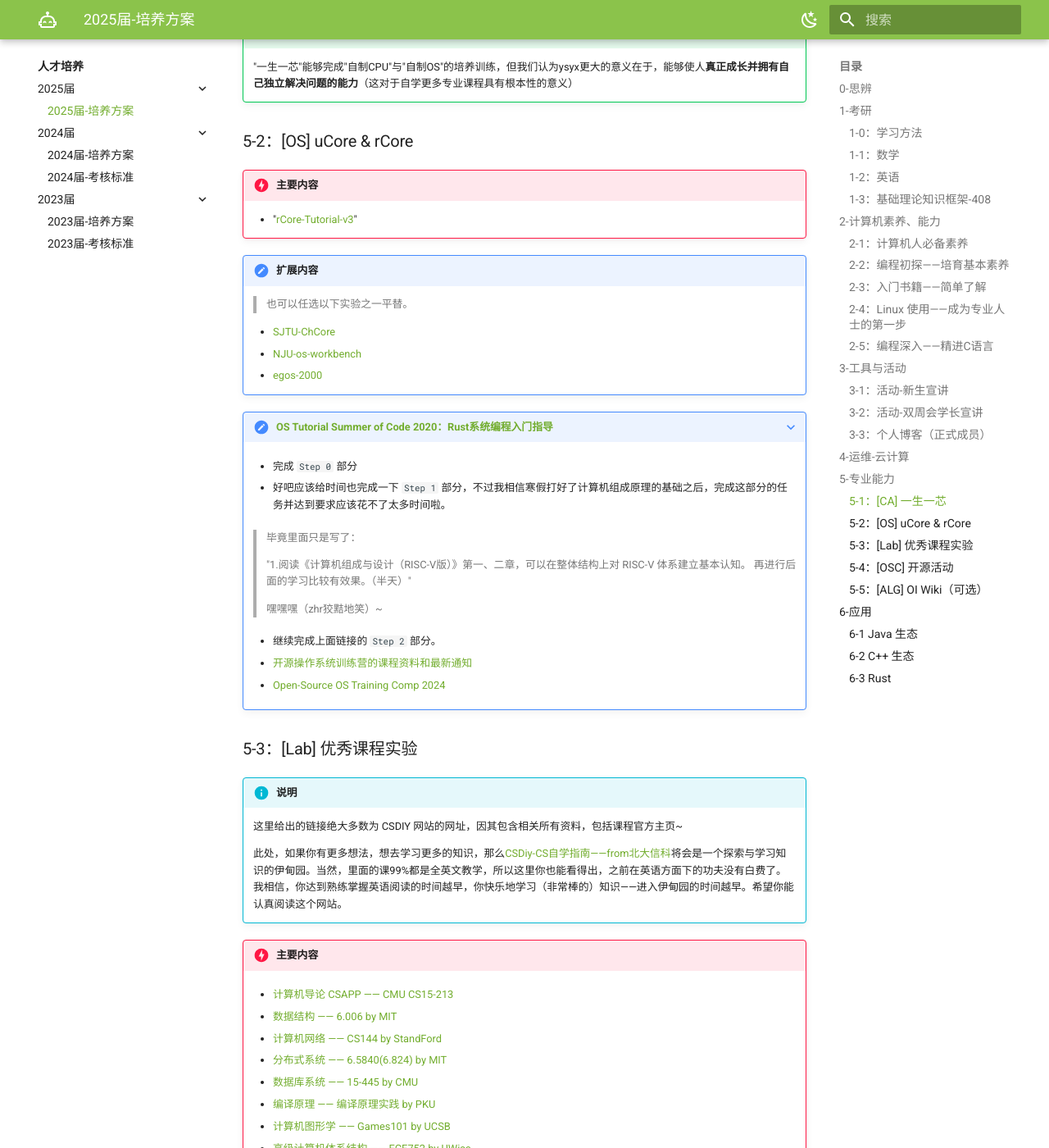
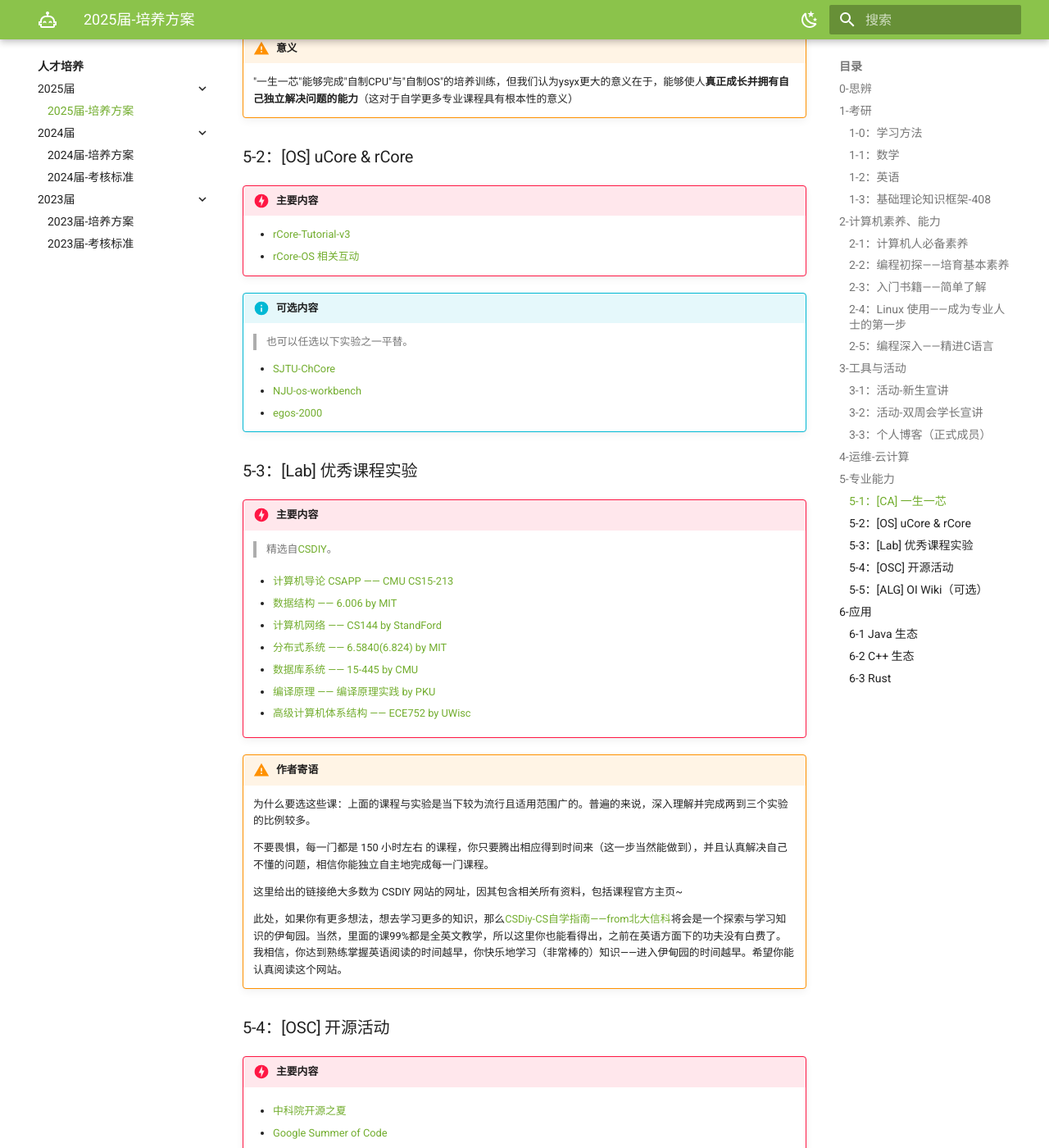
Before and after one commit to Haohahahaha/OSCA, an MkDocs documentation site: the page built from docs/guide/guide-2025.md, in a window 1280 px wide and 1400 px high, scrolled down 8262 px. Shown: the whole window at 82% size. Built offline with MkDocs 1.6.1 and Material for MkDocs 9.7.7, drawn with Linux system fonts in a browser that asks for light colours; some of the changed text lies outside the part shown.

Commit message:
2025-08-06_01:31:30 update

```diff
--- a/docs/guide/guide-2025.md
+++ b/docs/guide/guide-2025.md
@@ -4,17 +4,27 @@
 
 	20250801更新：新建 2025 届培养方案。本届重构为模块，并且选择更多，政策相对更加“对新手友好”。
 
-!!! question "What we do"
+!!! quote "信息块说明"
+
+	!!! danger "【红色】主要内容"
+
+	!!! success "【绿色】意义/达成的成就"
+
+	!!! warning "【黄色】作者寄语"
+
+	!!! info "【蓝色】可选资源"
+
+!!! info "What we do"
 
 	1. 通过了解个人的情况，帮助你分析得出 `更为低坡度的学习方案` + `更科学和合理的预期管理`
 
-	2. 根据问题/想法，给出未知的核心搜索关键词（但chatGPT会做的比我更好）；
+	2. 根据问题/想法，给出未知的核心搜索关键词（但一般来说 chatGPT 会做的比人更好）；
 
-	3. 帮助更容易地、更高效地学习，而非完全解答实际问题。
+	3. 帮助 更容易地、更高效地 学习，而非完全解答实际问题。
 
-	> 通过下面的阅读，你会发现，我们定制个人方案主要的方法是OKR。
+	> 通过下面的阅读，你会发现，我们定制个人方案主要的方法是OKR，我们团队管理也采用了OKR。
 	>
-	> 我们团队管理也采用了OKR。
+	> 关于OKR，你可以点击打开 [百度百科 - OKR] 来简单了解。
 
 ???+ info "时间线与主要进程"
 
@@ -52,9 +62,9 @@
 
 	- 概率论与数理统计
 
-!!! success "一键解决校内+考研数学"
+!!! warning "作者寄语"
 
-!!! tip "Tips"
+	这些内容是大学前两年要学的，也是考研要学的，所以不用考虑其他的了。
 
 	实际上要找到适合自己的老师即可。
 
@@ -80,9 +90,9 @@
 
 	届时你会感受到一边看一边查单词，看也看不懂，查也查不明白的美妙体验。
 
-!!! success "当你的英语达到足够的水平后，可满足 **校内+四级+考研英语+外网资料阅读** 这些学习生活中的必要需求。"
+!!! warning "作者寄语"
 
-!!! tip "Tips"
+	当你的英语达到足够的水平后，可满足 **校内+四级+考研英语+外网资料阅读** 这些学习生活中的必要需求。
 
 	我鼓励你们自己去尝试和探索更适合你自己的学习英语的办法，但要承担浪费时间的必然代价；尽管投石问路——问一问学长学姐会有一定的参考价值，不过毕竟学习办法（有共性，但是）因人而异，不建议完全参考他们的方法。
 
@@ -249,13 +257,13 @@
 
 		- [SEI CERT C Coding Standard](https://wiki.sei.cmu.edu/confluence/display/c/SEI+CERT+C+Coding+Standard)
 
-	!!! tip "APUE"
+	- APUE
 
 		> 书名：Unix 环境高级编程
 
 		- 如果你在看 Learn C 的时候养成了查 manual 的习惯，但又苦于没有一个文档，能够把一些常用和常见的 函数 系统性地讲解，那么 APUE 这本书也许你可以看一看。
 
-!!! tip "Tips"
+!!! warning "作者寄语"
 
 	关于文档版教程，我鼓励多观察生活，观察实际，举一些实际的例子来更好地掌握知识技术。实际上看文档可能只占到学习时间的一小部分，更多的时间要用来思考、练习和探索更多可能性。当然，快速上手的教程仍然非常有意义，它可以帮助你打破对工具和新环境的陌生——但缺点就是使你放弃了思考、忽略了思考和自己动手去探索的时间比重与其不言而喻的重要性。
 
@@ -309,33 +317,32 @@
 
 	- [Typora 插件合集](https://github.com/obgnail/typora_plugin)
 
-!!! tip "实际上"
+!!! warning "实际上"
 
-	实际上，要玩转Mkdocs-Material，看文档并尝试实现功能，要花费可观的时间。
+	要玩转Mkdocs-Material，看文档并尝试实现功能，需花费可观的时间。
 
 	至少你要知道文档的目录里都讲了啥，方便以后需要的时候查找。
 
-	这里看起来字很少而已。
+	这里看起来字很少而已！
 
 <a id="blog-frame"></a>
 
-!!! info "可选用的博客框架（250222新增）"
+!!! info "可选用的博客框架"
+
+	我们主要用 `mkdocs-material`。
 
 	- 文档类
 
       	- [mkdocs-material](https://squidfunk.github.io/mkdocs-material/) （这个框架已有比较成熟的部署经验，见[基于 mkdocs-material 的个人博客搭建 - 浩哈哈哈哈](https://cs.haohaha.cn/greenhand/initializer-material-blog/blog-init/)）
-      	- ✨(new)[VitePress](https://vitepress.dev/)
-      	- ✨(new)[Retype](https://retype.com/)
-      	- ✨(new)[Hugo Blox](https://hugoblox.com/)
+      	- [VitePress](https://vitepress.dev/)
+      	- [Retype](https://retype.com/)
+      	- [Hugo Blox](https://hugoblox.com/)
 
-    	!!! tip "推荐理由"
-			使用文档类框架写博客，便于将个人博文有条理地整理成目录树。
+    	> 推荐理由：使用文档类框架写博客，便于将个人博文有条理地整理成目录树。
 
   	- 博客类
     	- [Hexo](https://hexo.io/zh-cn/) 😉超级经典
-
-      	!!! tip "优点"
-			个性化主题丰富~（More...）
+      	> 优点：个性化主题丰富~（More...）
 
 
 ## 4-运维-云计算
@@ -368,9 +375,10 @@
 
 !!! danger "主要内容"
 
-	- "[rCore-Tutorial-v3](https://rcore-os.cn/rCore-Tutorial-Book-v3/)"
+	- [rCore-Tutorial-v3](https://rcore-os.cn/rCore-Tutorial-Book-v3/)
+	- [rCore-OS 相关互动](https://github.com/rcore-os#%E6%96%B0%E9%97%BB)
 
-!!! tips "扩展内容"
+!!! info "可选内容"
 
 	> 也可以任选以下实验之一平替。
 
@@ -378,33 +386,11 @@
 	- [NJU-os-workbench](https://git.nju.edu.cn/jyy/os-workbenchh)
 	- [egos-2000](https://github.com/yhzhang0128/egos-2000)
 
-???+ note "[OS Tutorial Summer of Code 2020：Rust系统编程入门指导](https://github.com/rcore-os/rCore/wiki/os-tutorial-summer-of-code-2020#step-0-%E8%87%AA%E5%AD%A6rust%E7%BC%96%E7%A8%8B%E5%A4%A7%E7%BA%A67%E5%A4%A9)"
-
-	- 完成 `Step 0` 部分
-
-	- 好吧应该给时间也完成一下 `Step 1` 部分，不过我相信寒假打好了计算机组成原理的基础之后，完成这部分的任务并达到要求应该花不了太多时间啦。
-
-	> 毕竟里面只是写了：
-	>
-	> "1.阅读《计算机组成与设计（RISC-V版）》第一、二章，可以在整体结构上对 RISC-V 体系建立基本认知。 再进行后面的学习比较有效果。（半天）"
-	>
-	> 嘿嘿嘿（zhr狡黠地笑）~
-
-	- 继续完成上面链接的 `Step 2` 部分。
-
-	- [开源操作系统训练营的课程资料和最新通知](https://github.com/LearningOS)
-
-	- [Open-Source OS Training Comp 2024](https://github.com/LearningOS/rust-based-os-comp2024)
-
 ### 5-3：[Lab] 优秀课程实验
 
-!!! info "说明"
+!!! danger "主要内容"
 
-	这里给出的链接绝大多数为 CSDIY 网站的网址，因其包含相关所有资料，包括课程官方主页~
-
-	此处，如果你有更多想法，想去学习更多的知识，那么[CSDiy-CS自学指南——from北大信科](https://csdiy.wiki)将会是一个探索与学习知识的伊甸园。当然，里面的课99%都是全英文教学，所以这里你也能看得出，之前在英语方面下的功夫没有白费了。我相信，你达到熟练掌握英语阅读的时间越早，你快乐地学习（非常棒的）知识——进入伊甸园的时间越早。希望你能认真阅读这个网站。
-
-!!! danger "主要内容"
+	> 精选自[CSDIY](https://csdiy.wiki)。
 
 	- [计算机导论 CSAPP —— CMU CS15-213](https://csdiy.wiki/%E8%AE%A1%E7%AE%97%E6%9C%BA%E7%B3%BB%E7%BB%9F%E5%9F%BA%E7%A1%80/CSAPP/)
 
@@ -418,13 +404,17 @@
 
 	- [编译原理 —— 编译原理实践 by PKU](https://csdiy.wiki/%E7%BC%96%E8%AF%91%E5%8E%9F%E7%90%86/PKU-Compilers/)
 
-	- [计算机图形学 —— Games101 by UCSB](https://csdiy.wiki/%E8%AE%A1%E7%AE%97%E6%9C%BA%E5%9B%BE%E5%BD%A2%E5%AD%A6/GAMES101/#_1)
-
 	- [高级计算机体系结构 —— ECE752 by UWisc](https://pages.cs.wisc.edu/~sohi/cs752/Spring2024/)
 
-	- [机器学习 —— 吴恩达](https://csdiy.wiki/%E6%9C%BA%E5%99%A8%E5%AD%A6%E4%B9%A0/ML/)
+!!! warning "作者寄语"
 
-	- [深度学习 —— 吴恩达](https://csdiy.wiki/%E6%B7%B1%E5%BA%A6%E5%AD%A6%E4%B9%A0/CS230/#_1)
+	为什么要选这些课：上面的课程与实验是当下较为流行且适用范围广的。普遍的来说，深入理解并完成两到三个实验的比例较多。
+
+	不要畏惧，每一门都是 150 小时左右 的课程，你只要腾出相应得到时间来（这一步当然能做到），并且认真解决自己不懂的问题，相信你能独立自主地完成每一门课程。
+
+	这里给出的链接绝大多数为 CSDIY 网站的网址，因其包含相关所有资料，包括课程官方主页~
+
+	此处，如果你有更多想法，想去学习更多的知识，那么[CSDiy-CS自学指南——from北大信科](https://csdiy.wiki)将会是一个探索与学习知识的伊甸园。当然，里面的课99%都是全英文教学，所以这里你也能看得出，之前在英语方面下的功夫没有白费了。我相信，你达到熟练掌握英语阅读的时间越早，你快乐地学习（非常棒的）知识——进入伊甸园的时间越早。希望你能认真阅读这个网站。
 
 ### 5-4：[OSC] 开源活动
 
@@ -437,47 +427,39 @@
 
 ### 5-5：[ALG] OI Wiki（可选） <a id="III-1"></a>
 
-!!! note "此部分为 纯扩展 部分，非必做与考察内容，读者请按需按爱好制定个人学习规划。"
-
 !!! danger "主要内容"
 
 	[OI Wiki](https://oi-wiki.org/)
 
-!!! tip "推荐原因"
+!!! warning "此部分为 纯扩展 部分，非必做与考察内容，读者请按需按爱好制定个人学习规划。"
 
-	本人(Author：hhhhh)作为一个完全打题萌新，这个网站从 0 开始讲解 C++ 的各种语法，使我的脑子豁然开朗，旋转升天。
+!!! warning "推荐原因"
+
+	作为一个完全打题萌新，这个网站从 0 开始讲解 C++ 的各种语法，我的脑子豁然开朗，旋转升天。
 
 	后续的算法讲解，由易到难，由浅入深，含简介/定义/介绍/讲解/要点，还有例题详解与习题。不可谓不全面（套盾：basically, not wholly）。
 
-	……或许对复试机试/算法相关有一定帮助。
+	🤔emm……或许对复试机试/算法相关有一定帮助。
 
 
 ## 6-应用
 
 ### 6-1 Java 生态
 
-!!! danger "有待补充和开发"
+!!! danger "主要内容"
 
-!!! tip "Tips"
+	稍后更新
 
-	关于编程语言：应该一个为主，其他的自己就会。
-
-	`Rust` 与 `C++` 可选一个作为较为主力的语言；
-
-	`Java`、`Python`看得懂+会查文档+会写就行。
+### 6-2 C++ 生态
 
 !!! danger "主要内容"
 
 	C++：侯捷视频教程（网盘，记得找Haohaha要资料）
 
+### 6-3 Rust
+
+!!! danger "主要内容"
+
 	Rust：[Rust程序设计语言](https://rustwiki.org/zh-CN/book/)
 
 	> 更多的中文Rust教程在[主站](https://rustwiki.org/)。
-
-### 6-2 C++ 生态
-
-!!! danger "有待补充和开发"
-
-### 6-3 Rust
-
-!!! danger "有待补充和开发"
```
Also changed, not shown: other parts of docs/guide/guide-2025.md (+9 -11 lines).
